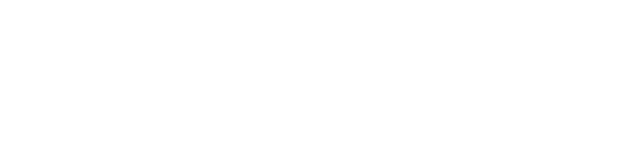
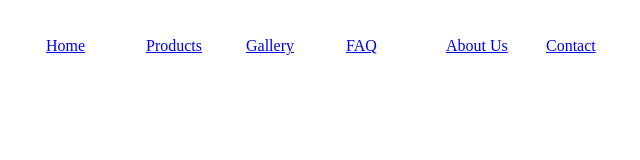
Before and after one commit to kathleen-sones/ksones-final, a plain HTML site: page index.html in a window 1280 px wide. Shown: the whole page, without its empty margins (2-642 px from the left). Drawn offline with Linux system fonts and the light colour scheme.

Commit message:
beginning bits

```diff
--- a/index.html
+++ b/index.html
@@ -1,10 +1,25 @@
 <!doctype html>
 <html>
 <head>
+<link href="styles.css" rel="stylesheet" type="text/css">
 <meta charset="UTF-8">
 <title>Barber Signs</title>
 </head>
 
 <body>
+
+<nav>
+<ul>
+<li> <a href="index.html">Home</a></li>
+<li> <a href="products.html">Products</a></li>
+<li> <a href="gallery.html">Gallery</a></li>
+<li> <a href="FAQ.html">FAQ</a></li>
+<li> <a href="aboutus.html">About Us</a></li>
+<li> <a href="contact.html">Contact</a></li>
+</ul>
+</nav>
+
+
+
 </body>
 </html>
--- a/styles.css
+++ b/styles.css
@@ -1,2 +1,17 @@
 @charset "UTF-8";
 /* CSS Document */
+
+nav {
+	width: 100%;
+	height: 60px;
+}
+
+ul {
+	list-style-type: none;
+}
+li {
+	float: left;
+	display: block;
+	width: 100px;
+	line-height: 60px;
+}
```
